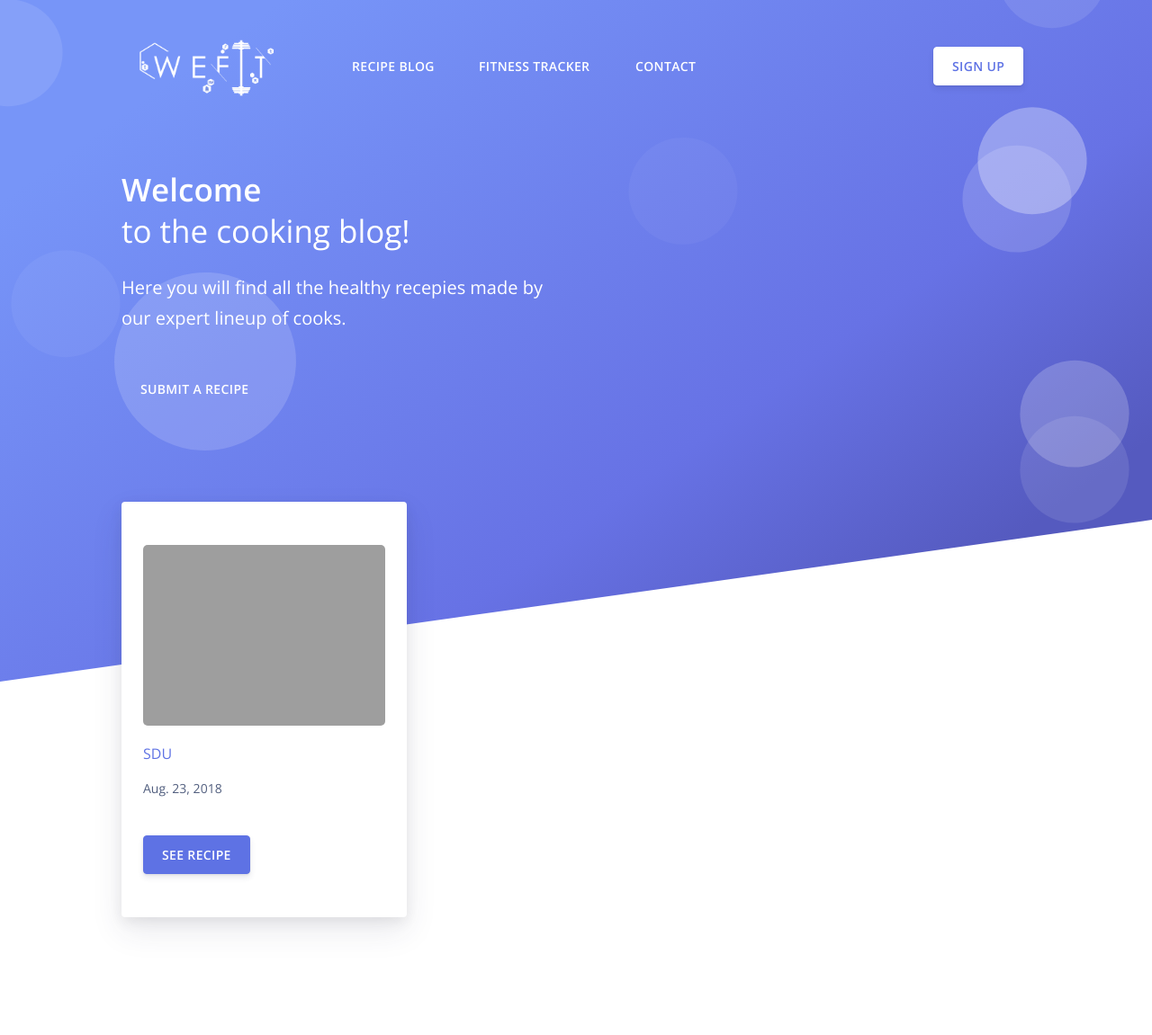
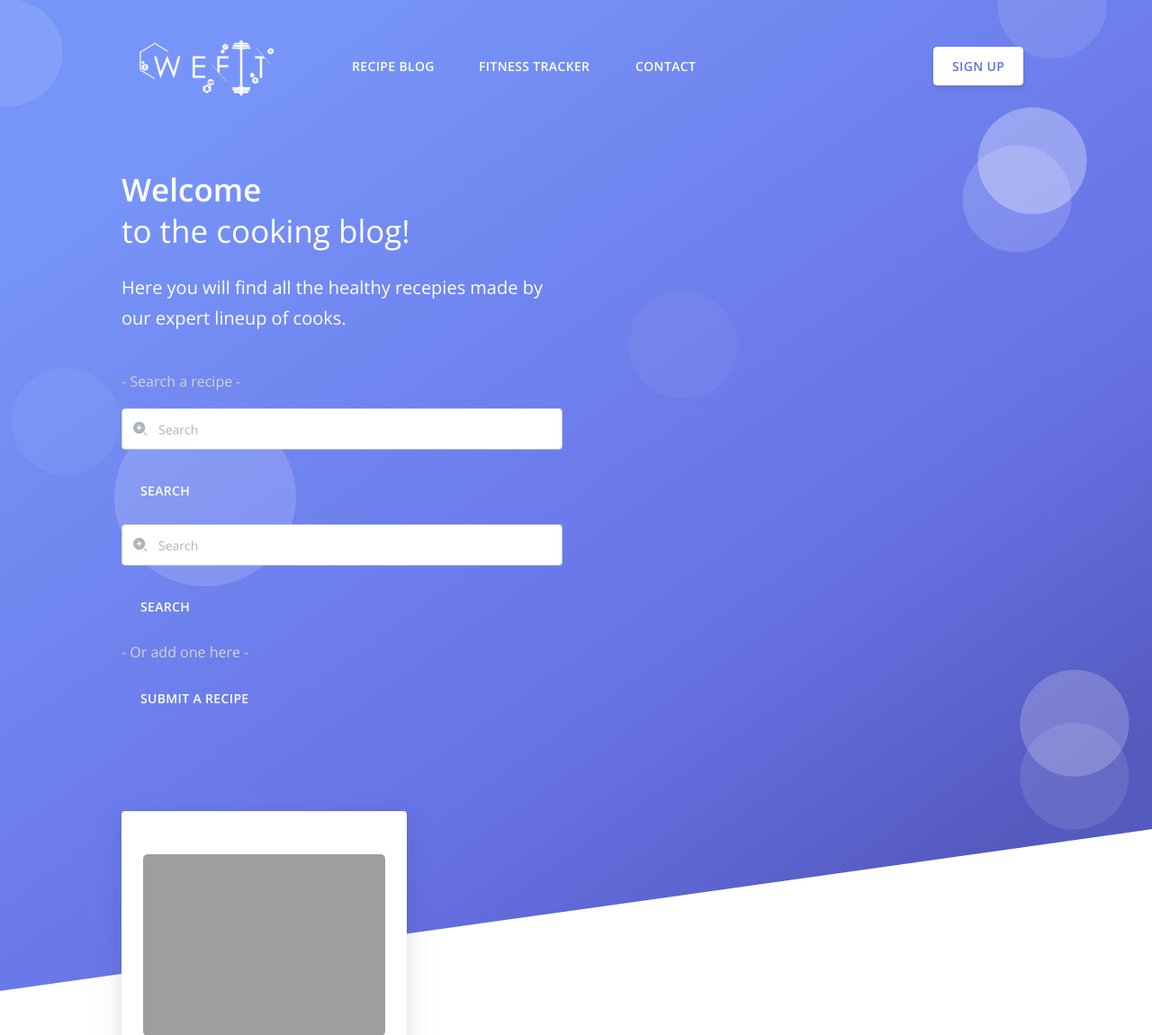
Before and after one commit to eehitray/Vivum2018, a Django app: page /recipe/ in a window 1280 px wide. Shown: the top 1151 px of the page at 90% size. Run offline with Django 3.2, Linux system fonts and the light colour scheme; data comes from the database, SQL or seed files in the repository; some libraries are stand-ins or nearby versions; grey boxes are pictures that could not be loaded.

Commit message:
Small Change

```diff
--- a/Vivum2018/recipeblog/templates/recipeblog/index.html
+++ b/Vivum2018/recipeblog/templates/recipeblog/index.html
@@ -94,6 +94,26 @@
                 </h1>
                 <p class="lead  text-white">Here you will find all the healthy recepies made by our expert lineup of cooks.</p>
                 </br>
+                <p style="color: lightgrey;">- Search a recipe - </p>
+                <div class="form-group">
+                  <div class="input-group mb-4">
+                    <div class="input-group-prepend">
+                      <span class="input-group-text"><i class="ni ni-zoom-split-in"></i></span>
+                    </div>
+                    <input class="form-control" placeholder="Search" type="text">
+                  </div>
+                <a href="form.html"><button class="btn btn-1 btn-outline-primary" type="button" style="border-color: transparent; color: white;">Search</button></a>
+                </div>
+                <div class="form-group">
+                  <div class="input-group mb-4">
+                    <div class="input-group-prepend">
+                      <span class="input-group-text"><i class="ni ni-zoom-split-in"></i></span>
+                    </div>
+                    <input class="form-control" placeholder="Search" type="text">
+                  </div>
+                <a href="form.html"><button class="btn btn-1 btn-outline-primary" type="button" style="border-color: transparent; color: white;">Search</button></a>
+                </div>
+                <p style="color: lightgrey;">- Or add one here - </p>
                 <a href="form.html"><button class="btn btn-1 btn-outline-primary" type="button" style="border-color: transparent; color: white;">Submit a recipe</button></a>
               </div>
             </div>
```
